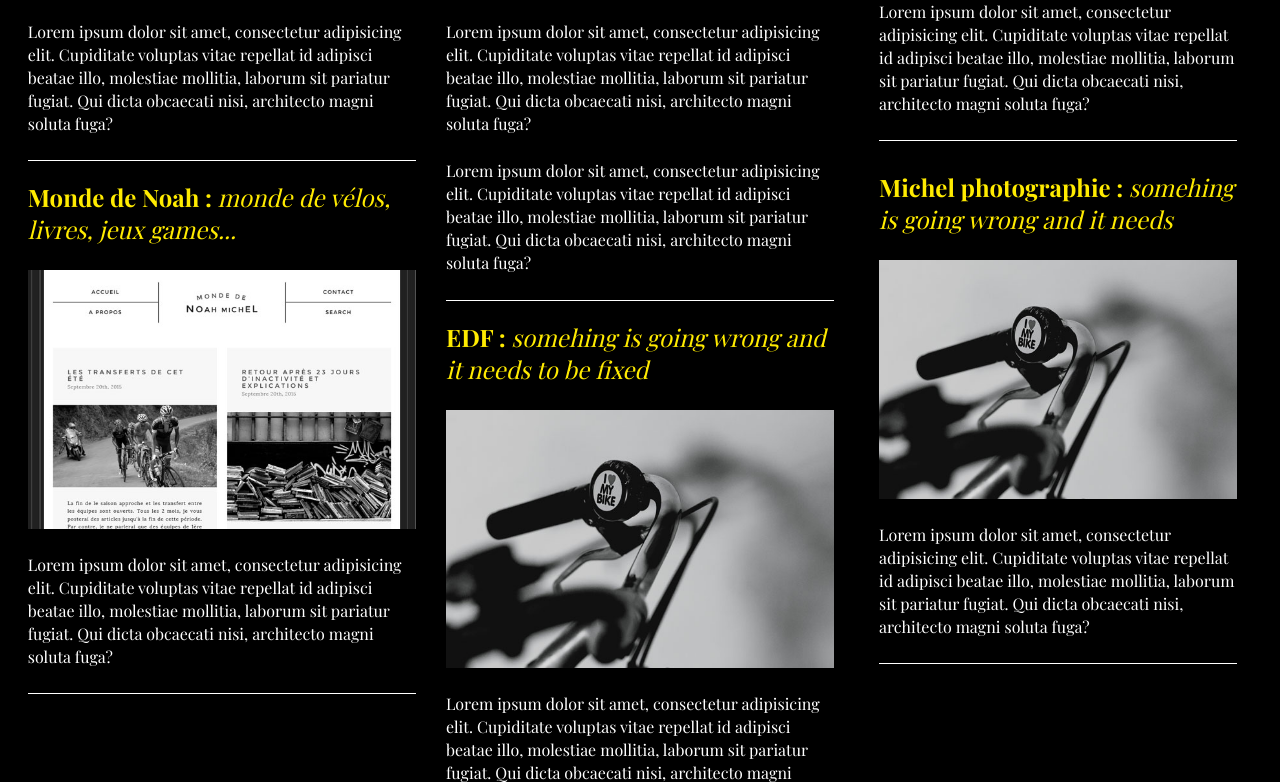
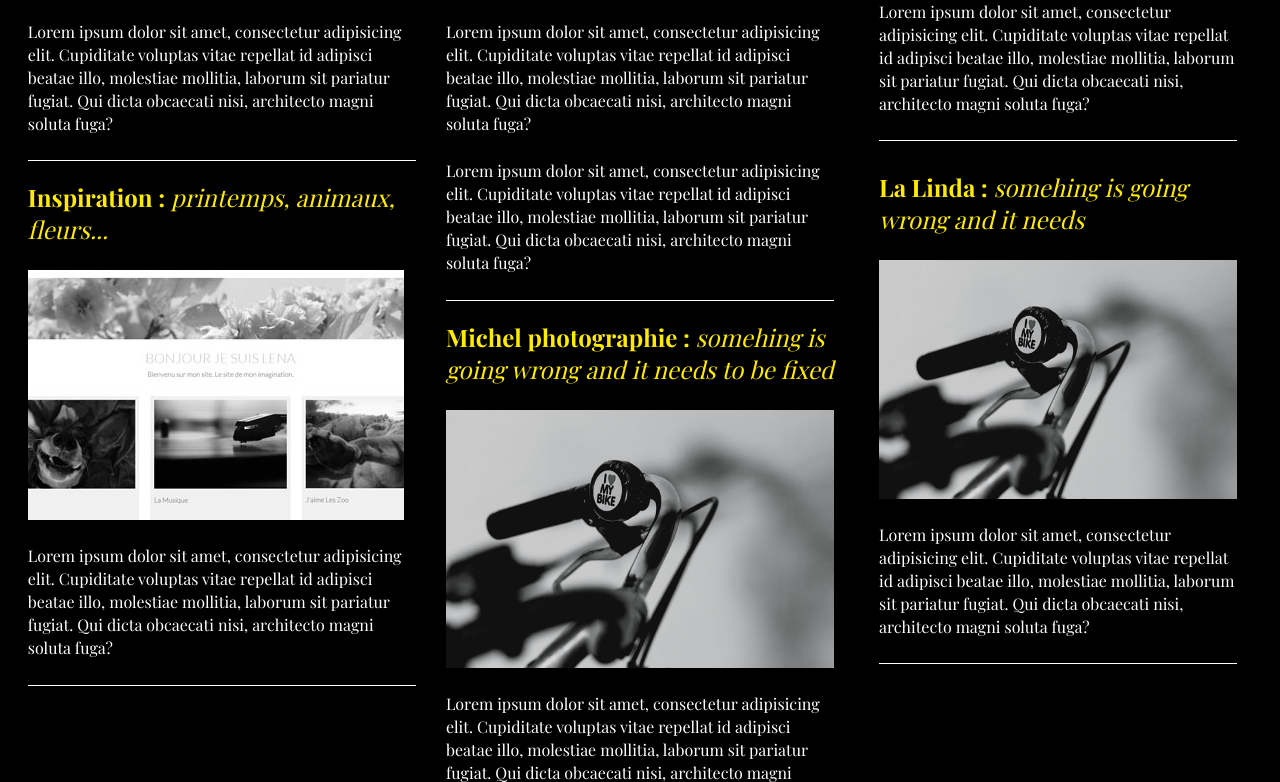
Before and after one commit to bibimichel/Michel, a PHP site: page /my-work.php in a window 1280 px wide. Shown: the part 770-1552 px from the top of the page. Run offline with PHP 8.4, Linux system fonts and the light colour scheme; some libraries are stand-ins or nearby versions; some web fonts are replaced.

Commit message:
I added images for the Inspiration and I set up the links, to point to the sites

```diff
--- a/modal.php
+++ b/modal.php
@@ -27,7 +27,7 @@
 
                         <div class="row">
                             <div class="col-lg-12 text-center">
-                                <a href="#" class="btn btn-lg btn-outline hvr-outline-in"><i class="fa fa-link "></i></a>
+                                <a href="http://www.bathys.fr/" class="btn btn-lg btn-outline hvr-outline-in"><i class="fa fa-link "></i></a>
                             </div>
                         </div><!--row-->
                     </div><!--container-->
@@ -46,15 +46,15 @@
                 <section id="reference">
                     <div class="container">
                        <div class="row">
-                           <h2 class="col-lg-12 text-center italic"><span class="dash">-</span>Monde de Noah<span class="dash">-</span></h2>
+                           <h2 class="col-lg-12 text-center italic"><span class="dash">-</span>Inspiration<span class="dash">-</span></h2>
                        </div>
                         <div class="row">
                             <div class="col-lg-4 col-md-12 col-sm-12">
-                                <img src="img/mondedenoah/mondedenoah-log.png" alt="Monde de Noah logo" class="img-left img-responsive col-lg-12 col-md-6 col-sm-6 col-xs-12">
-                                <img src="img/mondedenoah/mondedenoah-velo.jpg" alt="Monde de Noah velo" class="img-left img-responsive col-lg-12 col-md-6 col-sm-6 col-xs-12">
+                                <img src="img/inspiration/inspiration-logo.png" alt="Inspiration logo" class="img-left img-responsive col-lg-12 col-md-6 col-sm-6 col-xs-12">
+                                <img src="img/inspiration/inspiration-responsive.jpg" alt="Inspiration responsive" class="img-left img-responsive col-lg-12 col-md-6 col-sm-6 col-xs-12">
                             </div>
                             <div class="col-lg-8">
-                                <img src="img/mondedenoah/mondedenoah-responsive.jpg" alt="Monde de Noah responsive" class="img-right img-responsive col-lg-12 col-md-12 col-sm-12 col-xs-12">
+                                <img src="img/inspiration/inspiration-theme.jpg" alt="Inspiration theme" class="img-right img-responsive col-lg-12 col-md-12 col-sm-12 col-xs-12">
                             </div>
                         </div><!-- row-->
 
@@ -64,7 +64,7 @@
 
                         <div class="row">
                             <div class="col-lg-12 text-center">
-                                <a href="#" class="btn btn-lg btn-outline hvr-outline-in"><i class="fa fa-link "></i></a>
+                                <a href="http://biljanamichel.fr/lena-blog/" class="btn btn-lg btn-outline hvr-outline-in"><i class="fa fa-link "></i></a>
                             </div>
                         </div><!--row-->
                     </div><!--container-->
@@ -101,7 +101,7 @@
 
                         <div class="row">
                             <div class="col-lg-12 text-center">
-                                <a href="#" class="btn btn-lg btn-outline hvr-outline-in"><i class="fa fa-link "></i></a>
+                                <a href="http://mondedenoah.eu.pn/" class="btn btn-lg btn-outline hvr-outline-in"><i class="fa fa-link "></i></a>
                             </div>
                         </div><!--row-->
                     </div><!--container-->
@@ -120,7 +120,7 @@
                 <section id="reference">
                     <div class="container">
                        <div class="row">
-                           <h2 class="col-lg-12 text-center italic"><span class="dash">-</span>Inspiration<span class="dash">-</span></h2>
+                           <h2 class="col-lg-12 text-center italic"><span class="dash">-</span>Michel photographie<span class="dash">-</span></h2>
                        </div>
                         <div class="row">
                             <div class="col-lg-4 col-md-12 col-sm-12">
@@ -138,7 +138,7 @@
 
                         <div class="row">
                             <div class="col-lg-12 text-center">
-                                <a href="#" class="btn btn-lg btn-outline hvr-outline-in"><i class="fa fa-link "></i></a>
+                                <a href="http://michelphotographie.com" class="btn btn-lg btn-outline hvr-outline-in"><i class="fa fa-link "></i></a>
                             </div>
                         </div><!--row-->
                     </div><!--container-->
@@ -175,7 +175,7 @@
 
                         <div class="row">
                             <div class="col-lg-12 text-center">
-                                <a href="#" class="btn btn-lg btn-outline hvr-outline-in"><i class="fa fa-link"></i></a>
+                                <a href="http://biljanamichel.fr/EDF/" class="btn btn-lg btn-outline hvr-outline-in"><i class="fa fa-link"></i></a>
                             </div>
                         </div><!--row-->
                     </div><!--container-->
@@ -194,7 +194,7 @@
                 <section id="reference">
                     <div class="container">
                        <div class="row">
-                           <h2 class="col-lg-12 text-center italic"><span class="dash">-</span>Inspiration<span class="dash">-</span></h2>
+                           <h2 class="col-lg-12 text-center italic"><span class="dash">-</span>La Linda<span class="dash">-</span></h2>
                        </div>
                         <div class="row">
                             <div class="col-lg-4 col-md-12 col-sm-12">
@@ -212,7 +212,7 @@
 
                         <div class="row">
                             <div class="col-lg-12 text-center">
-                                <a href="#" class="btn btn-lg btn-outline hvr-outline-in"><i class="fa fa-link "></i></a>
+                                <a href="http://lalinda.fr" class="btn btn-lg btn-outline hvr-outline-in"><i class="fa fa-link "></i></a>
                             </div>
                         </div><!--row-->
                     </div><!--container-->
--- a/my-work.php
+++ b/my-work.php
@@ -20,9 +20,9 @@
                         <p>Lorem ipsum dolor sit amet, consectetur adipisicing elit. Cupiditate voluptas vitae repellat id adipisci beatae illo, molestiae mollitia, laborum sit pariatur fugiat. Qui dicta obcaecati nisi, architecto magni soluta fuga?</p>
                     </li>
                     <li>
-                        <a id="modal02" href="#modal-02" class="portfolio-link"><h3><span class="bold">Monde de Noah : </span><span class="italic">monde de vélos, livres, jeux games... </span></h3></a>
+                        <a id="modal02" href="#modal-02" class="portfolio-link"><h3><span class="bold">Inspiration : </span><span class="italic">printemps, animaux, fleurs... </span></h3></a>
 
-                        <img src="img/mondedenoah/mondedenoah-intro.jpg" alt="Blog Monde de Noah" class="img-responsive">
+                        <img src="img/inspiration/inspiration-animals.jpg" alt="Blog Monde de Noah" class="img-responsive">
 
                         <p>Lorem ipsum dolor sit amet, consectetur adipisicing elit. Cupiditate voluptas vitae repellat id adipisci beatae illo, molestiae mollitia, laborum sit pariatur fugiat. Qui dicta obcaecati nisi, architecto magni soluta fuga?</p>
                     </li>
@@ -40,7 +40,7 @@
                         <p>Lorem ipsum dolor sit amet, consectetur adipisicing elit. Cupiditate voluptas vitae repellat id adipisci beatae illo, molestiae mollitia, laborum sit pariatur fugiat. Qui dicta obcaecati nisi, architecto magni soluta fuga?</p>
                     </li>
                     <li>
-                        <a id="modal04" href="#modal-04" class="portfolio-link"><h3><span class="bold">EDF : </span><span class="italic">somehing is going wrong and it needs to be fixed</span></h3></a>
+                        <a id="modal04" href="#modal-04" class="portfolio-link"><h3><span class="bold">Michel photographie : </span><span class="italic">somehing is going wrong and it needs to be fixed</span></h3></a>
 
                         <img src="img/my-time-bg.jpg" alt="" class="img-responsive">
 
@@ -59,7 +59,7 @@
                         <p>Lorem ipsum dolor sit amet, consectetur adipisicing elit. Cupiditate voluptas vitae repellat id adipisci beatae illo, molestiae mollitia, laborum sit pariatur fugiat. Qui dicta obcaecati nisi, architecto magni soluta fuga?</p>
                     </li>
                     <li class="col-lg-12 col-md-6 col-sm-6">
-                        <a id="modal06" href="#modal-06" class="portfolio-link"><h3><span class="bold">Michel photographie : </span><span class="italic">somehing is going wrong and it needs</span></h3></a>
+                        <a id="modal06" href="#modal-06" class="portfolio-link"><h3><span class="bold">La Linda : </span><span class="italic">somehing is going wrong and it needs</span></h3></a>
 
                         <img src="img/my-time-bg.jpg" alt="" class="img-responsive">
 
```
Also changed, not shown: img/inspiration/inspiration-animals.jpg (added), img/inspiration/inspiration-logo.png (added), img/inspiration/inspiration-theme.jpg (added).
